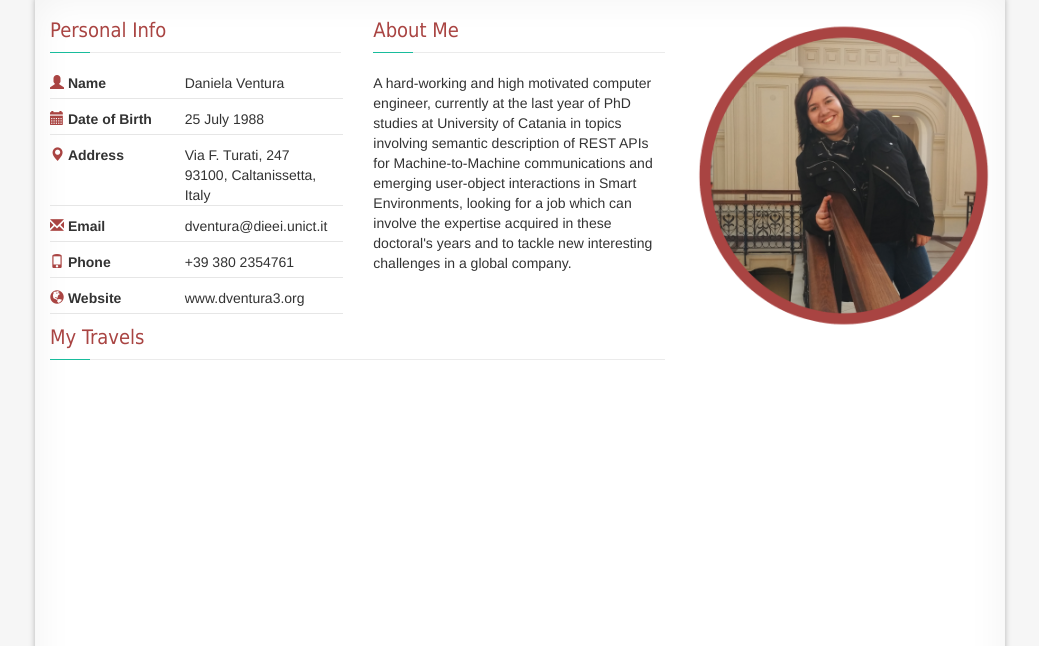
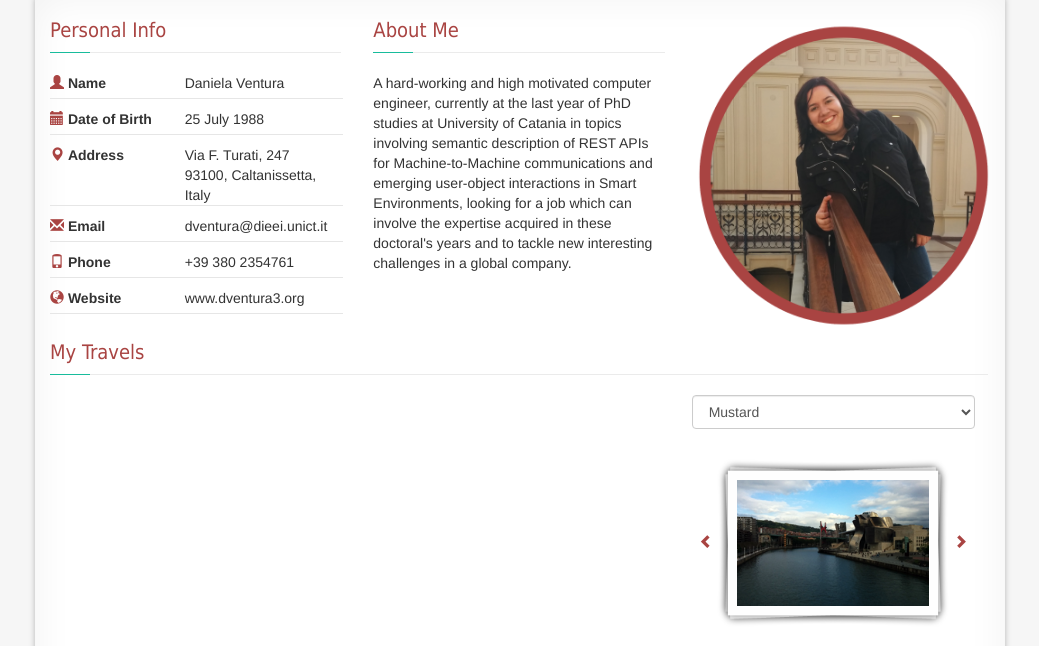
Before and after one commit to dventura3/danielaventura-site, a website: page public/index.html at #/profile in a window 1280 px wide. Shown: the part 154-800 px from the top of the page, without its empty margins (120-1159 px from the left). Drawn offline with nearby package versions, Linux system fonts and the light colour scheme; some packages are replaced by stand-ins of ours; files that its build step writes are made by us from their sources; a script that the page names is missing.

Commit message:
Add min image

```diff
--- a/public/scripts/controllers/profile.js
+++ b/public/scripts/controllers/profile.js
@@ -9,10 +9,14 @@
  */
 app.controller('ProfileCtrl', function ($scope, $window) {
 
+
+  /*
+  * The list of CountryIDs is here: https://google-developers.appspot.com/chart/interactive/docs/gallery/geochart
+  */
   $scope.chart = {
     type: "GeoChart",
     data: [
-      ['Locale', 'Pictures', {role: 'tooltip', p:{html:true}}],
+      ['Locale', 'Colour', {role: 'tooltip', p:{html:true}}],
       ['US', 0, ''],
       ['DE', 2, ''],
       ['IE', 9, ''],
@@ -37,8 +41,8 @@ app.controller('ProfileCtrl', function ($scope, $window) {
       displayMode: 'regions',
       enableRegionInteractivity: true,
       tooltip: {
-            isHtml: true
-        }
+        isHtml: true
+      }
     }
   };
 
--- a/public/styles/main.css
+++ b/public/styles/main.css
@@ -166,6 +166,10 @@ Takes up only as much width as it needs, and does not force new lines (display:i
 /* Profile Section */
 /*-------------------------------------------------------*/
 
+.row-container {
+  margin: 15px 0px 15px 0px;
+}
+
 .title-profile{
   font-family: Tahoma,Verdana,Segoe,sans-serif;
   font-size:20px;
@@ -208,6 +212,30 @@ i.glyphicon {
   border-bottom: 1px solid #e6e6e6;
   text-align: left;
   margin-bottom: 10px;
+}
+
+
+.polaroid-container{
+  display: block;
+  text-align:center;
+  width: 100%;
+  margin-top: 30px;
+}
+
+.polaroid-container .travel-img{
+  display: inline-block;
+  float: none;
+  width: 82%;
+}
+
+.polaroid-container .arrow-left{
+  display: inline-block;
+  float: none;
+}
+
+.polaroid-container .arrow-right{
+  display: inline-block;
+  float: none;
 }
 
 
--- a/public/views/profile.html
+++ b/public/views/profile.html
@@ -84,9 +84,25 @@
 
 
 <!-- SECOND ROW -->
-<div class="row">
+<div class="row row-container">
+  <p class="title-profile">My Travels</p>
+
   <div class="col-xs-12 col-sm-8 col-md-8 col-lg-8">
-    <p class="title-profile">My Travels</p>
     <div google-chart chart="chart" agc-on-ready="readyHandler(chartWrapper)" style="height:350px; width:100%;"></div>
   </div>
+
+  <div class="col-xs-12 col-sm-4 col-md-4 col-lg-4">
+    <select class="form-control">
+      <option>Mustard</option>
+      <option>Ketchup</option>
+      <option>Relish</option>
+    </select>
+
+    <div class="polaroid-container">
+      <i class="glyphicon glyphicon-chevron-left arrow-left"></i>
+      <img class="img-responsive travel-img" src="images/travels/ES/Bilbao/001_min.png" />
+      <i class="glyphicon glyphicon-chevron-right arrow-right"></i>
+    </div>
+  </div>
+
 </div>
```
Also changed, not shown: public/images/travels/ES/Bilbao/001_min.png (added).
